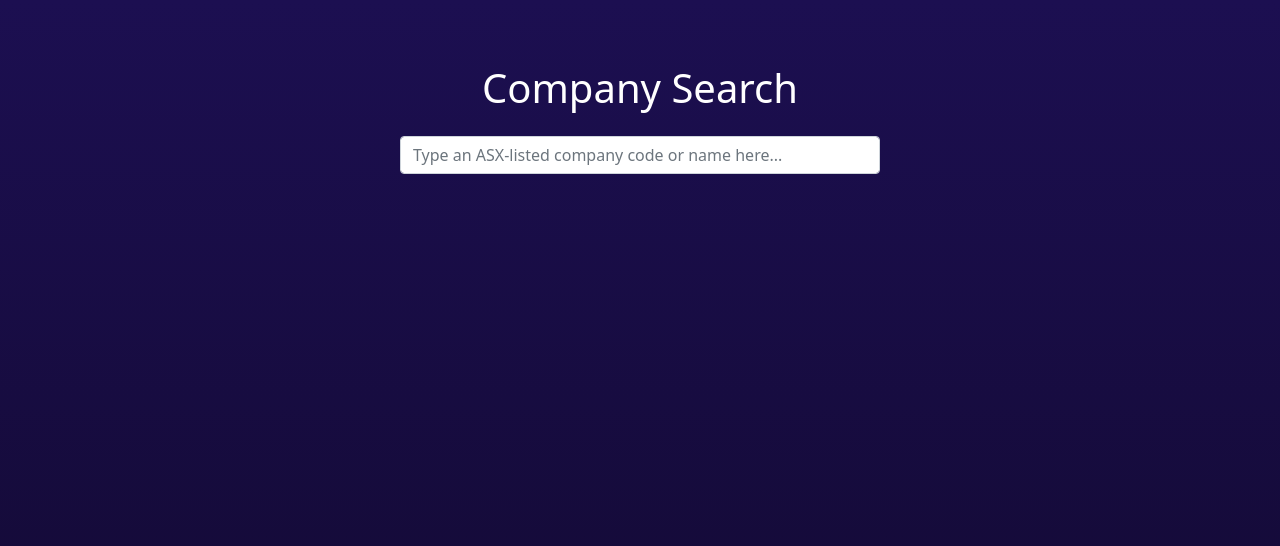
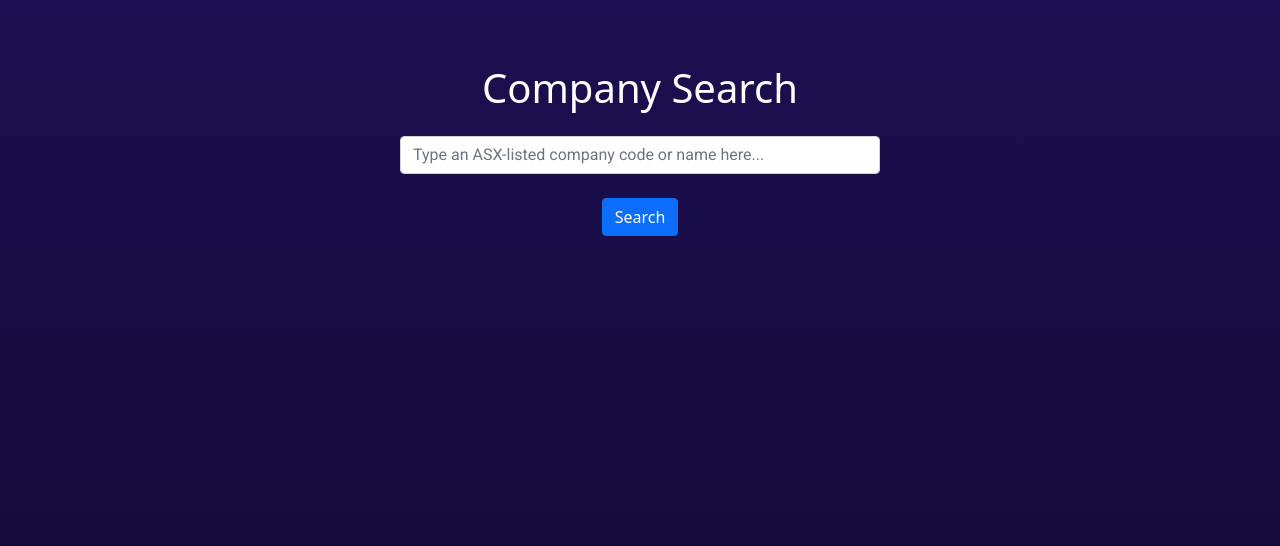
Before and after one commit to hjsith/Stocking-Up-V2, a React (Create React App) app in the folder client/: page /CompanySearch in a window 1280 px wide. Shown: the top 546 px of the page. Built offline with nearby package versions, Linux system fonts and the light colour scheme.

Commit message:
Search bar dropdown mechanics
Dropdown value now replaces search bar, disappears when clicked.

Need to fix:
- Navbar
- adding links to the dropdown results
- toggle dropdown on type, not click

```diff
--- a/client/src/assets/css/CompanySearch.scss
+++ b/client/src/assets/css/CompanySearch.scss
@@ -16,6 +16,12 @@ margin-right: auto;
 padding-top: 1em;
 }
 
-.companySearchInput {
-font-family: "Roboto", sans-serif;
+#companySearchInput {
+  width: inherit;
+  font-family: "Roboto", sans-serif;
 }
+
+#results {
+  position: absolute;
+  width: inherit;
+}
--- a/client/src/pages/CompanySearch.js
+++ b/client/src/pages/CompanySearch.js
@@ -1,27 +1,50 @@
-import React, {useState} from "react";
+import React, { useState, useEffect, useRef } from "react";
 //import NavBar from "../components/NavBar"; - need to add this in, not sure where/how
 import "bootstrap/dist/css/bootstrap.min.css";
 import "../assets/css/CompanySearch.scss";
 
+/* need to fix:
+- Navbar
+- adding links to the dropdown results
+- toggle dropdown on type, not click
+*/
+
 const SearchBar = (props) => {
-  const { options, onInputChange } = props;
+  const { results, onInputChange } = props;
+  const resultsRef = useRef()
+  const searchbarRef = useRef()
+  useEffect(() => { //when clicking outside the search bar, the dropdown is closed
+    searchbarRef.current.addEventListener("click", (event) => {
+      event.stopPropagation(); //stop display changing to 'none' (i.e., hide) when the search bar is clicked
+      resultsRef.current.style.display = "flex"; //this is the default display (i.e., show dropdown)
+      onInputChange(event); //changes results list to include only input value
+    });
+    document.addEventListener("click", (event) => { //when clicking outside the searchbar,
+      resultsRef.current.style.display = "none";    //hide the results list (ul)
+    });
+  }, [])
   return (
     <div className="searchbar">
       <input
+        id="companySearchInput"
         type="text"
         className="form-control"
         placeholder="Type an ASX-listed company code or name here..."
         onChange={onInputChange}
+        ref={searchbarRef}
       />
-      <ul className="list-group">
-        {options.map((option, index) => {
+      <ul id="results" className="list-group" ref={resultsRef}>
+        {results.map((result, index) => {
           return (
             <button
-             type="button"
+              type="button"
               key={index}
-             className="list-group-item list-group-item-action"
+              onClick={(e) => { //when dropdown result is clicked, the input bar inherits the value of that result
+                searchbarRef.current.value = result;
+              }}
+              className="list-group-item list-group-item-action"
             >
-              {option}
+              {result}
             </button>
           );
         })}
@@ -30,18 +53,19 @@ const SearchBar = (props) => {
   );
 };
 
-const dummyOptions = [] //fake data for now, an array of strings
+const dummyresults = [] //fake data for now, an array of strings
 {
-  dummyOptions.push('A2M - The A2 Milk Company');
-  dummyOptions.push('WTC - WiseTech Global');
-  dummyOptions.push('CBA - Commonwealth Bank');
+  dummyresults.push('A2M The A2 Milk Company');
+  dummyresults.push('WTC WiseTech Global');
+  dummyresults.push('CBA Commonwealth Bank');
+  dummyresults.push('ANZ Australia and New Zealand Banking Group Ltd');
 }
 
 function CompanySearch() {
-  const [options, setOptions] = useState([]);
+  const [results, setresults] = useState([]);
   const onInputChange = (event) => {
-    setOptions(
-      dummyOptions.filter((option) => option.includes(event.target.value))
+    setresults(
+      dummyresults.filter((result) => result.includes(event.target.value)) //filters through dummyresults
     );
   };
 
@@ -49,9 +73,11 @@ function CompanySearch() {
     <div className="companySearchTitle">
       <h1>Company Search</h1>
       <SearchBar
-        options={options}
+        results={results}
         onInputChange={onInputChange}
       />
+      <br />
+      <button className="btn btn-primary">Search</button>
     </div>
     );
 }
```
